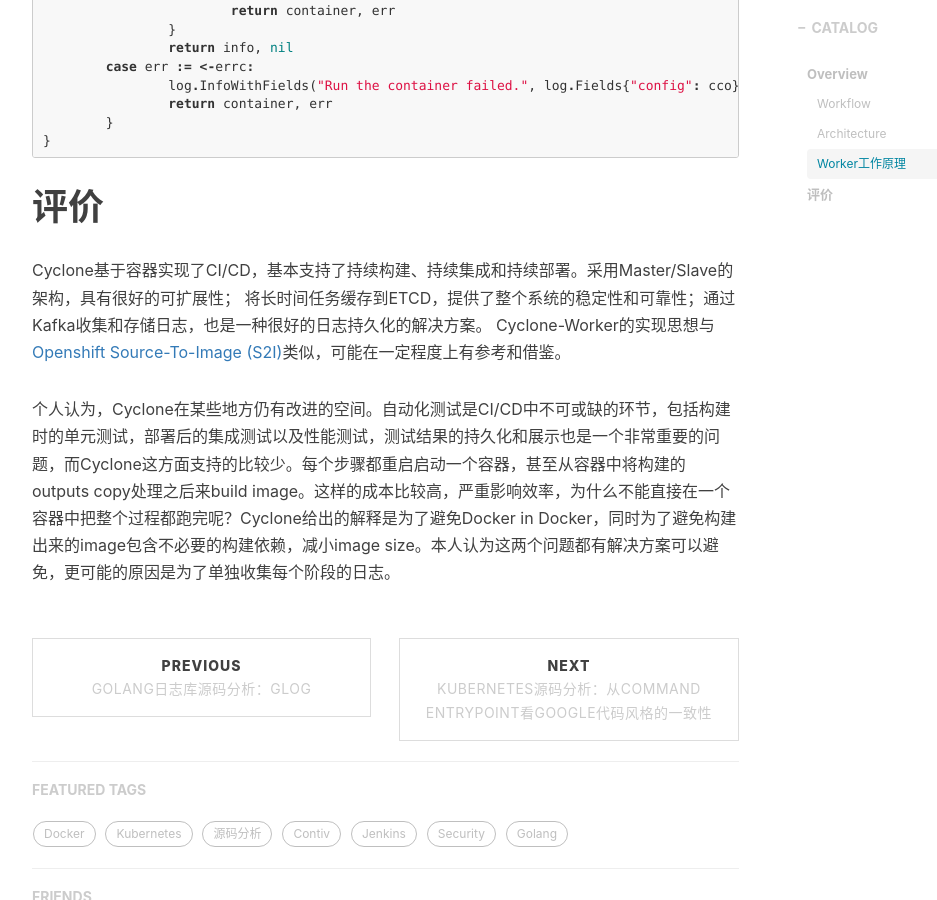
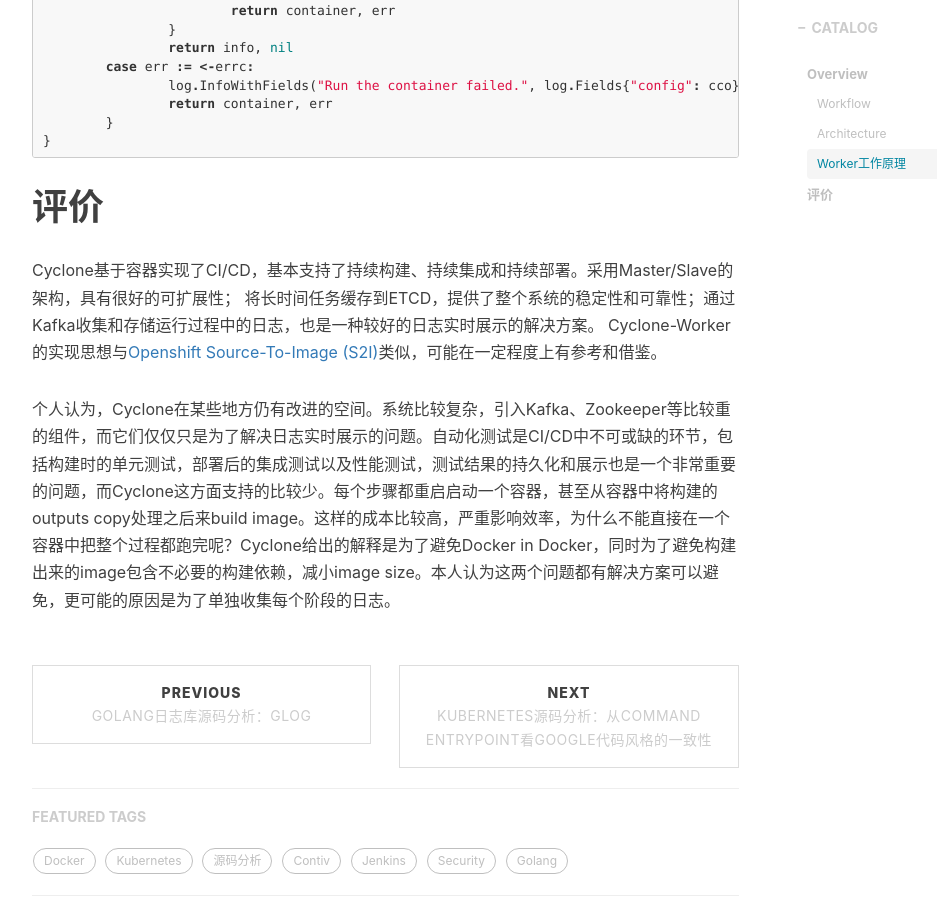
Before and after one commit to supereagle/supereagle.github.io, a Jekyll site: the page built from _posts/2017-06-11-cyclone-worker.markdown, in a window 1280 px wide and 900 px high, scrolled down 7988 px. Shown: the whole window, without its empty margins (233-1170 px from the left). Built offline with Jekyll 4.4.1, drawn with Linux system fonts in a browser that asks for light colours; nearby versions of some CDN libraries; comment, search, counter and statistics services are not loaded; some of the changed text lies outside the part shown.

Commit message:
update cyclone worker blog

```diff
--- a/_posts/2017-06-11-cyclone-worker.markdown
+++ b/_posts/2017-06-11-cyclone-worker.markdown
@@ -31,14 +31,14 @@
 
 Cyclone-Server主要功能：
 * 负责统一对外提供Restful API服务
-* 作为Log server，从Kafka中pull log并返回给用户
-* 管理所有项目信息，并持久化到MongoDB中
+* 作为Log server，接受来自Cyclone-Worker的log，并从Kafka中pull log返回给用户
+* 管理所有项目信息和执行结果，并持久化到MongoDB中
 * WorkerManager根据待处理事件动态地启动Cyclone-Worker
 
 Cyclone-Worker主要功能：
 * 拉取并解析待处理事件
 * 为每个阶段启动新的容器来执行该阶段任务，并反馈执行结果
-* 收集各阶段的执行日志，并发送到Kafka
+* 收集各阶段的执行日志，并发送到Cyclone-Server
 
 Cyclone-Server会将处理时间较长的待处理任务写入ETCD，EventManager会watch ETCD中待处理任务的变化，
 并将新增的待处理任务发送给WorkerManager。WorkerManager会调用Docker API，以容器的方式启动Cyclone-Worker，并将需要的相关参数通过环境变量的方式传入。
@@ -283,7 +283,7 @@
 # 评价
 
 Cyclone基于容器实现了CI/CD，基本支持了持续构建、持续集成和持续部署。采用Master/Slave的架构，具有很好的可扩展性；
-将长时间任务缓存到ETCD，提供了整个系统的稳定性和可靠性；通过Kafka收集和存储日志，也是一种很好的日志持久化的解决方案。
+将长时间任务缓存到ETCD，提供了整个系统的稳定性和可靠性；通过Kafka收集和存储运行过程中的日志，也是一种较好的日志实时展示的解决方案。
 Cyclone-Worker的实现思想与[Openshift Source-To-Image (S2I)](https://github.com/openshift/source-to-image)类似，可能在一定程度上有参考和借鉴。
 
-个人认为，Cyclone在某些地方仍有改进的空间。自动化测试是CI/CD中不可或缺的环节，包括构建时的单元测试，部署后的集成测试以及性能测试，测试结果的持久化和展示也是一个非常重要的问题，而Cyclone这方面支持的比较少。每个步骤都重启启动一个容器，甚至从容器中将构建的outputs copy处理之后来build image。这样的成本比较高，严重影响效率，为什么不能直接在一个容器中把整个过程都跑完呢？Cyclone给出的解释是为了避免Docker in Docker，同时为了避免构建出来的image包含不必要的构建依赖，减小image size。本人认为这两个问题都有解决方案可以避免，更可能的原因是为了单独收集每个阶段的日志。
+个人认为，Cyclone在某些地方仍有改进的空间。系统比较复杂，引入Kafka、Zookeeper等比较重的组件，而它们仅仅只是为了解决日志实时展示的问题。自动化测试是CI/CD中不可或缺的环节，包括构建时的单元测试，部署后的集成测试以及性能测试，测试结果的持久化和展示也是一个非常重要的问题，而Cyclone这方面支持的比较少。每个步骤都重启启动一个容器，甚至从容器中将构建的outputs copy处理之后来build image。这样的成本比较高，严重影响效率，为什么不能直接在一个容器中把整个过程都跑完呢？Cyclone给出的解释是为了避免Docker in Docker，同时为了避免构建出来的image包含不必要的构建依赖，减小image size。本人认为这两个问题都有解决方案可以避免，更可能的原因是为了单独收集每个阶段的日志。
```
Also changed, not shown: other parts of _posts/2017-06-11-cyclone-worker.markdown (+1 -1 lines).
